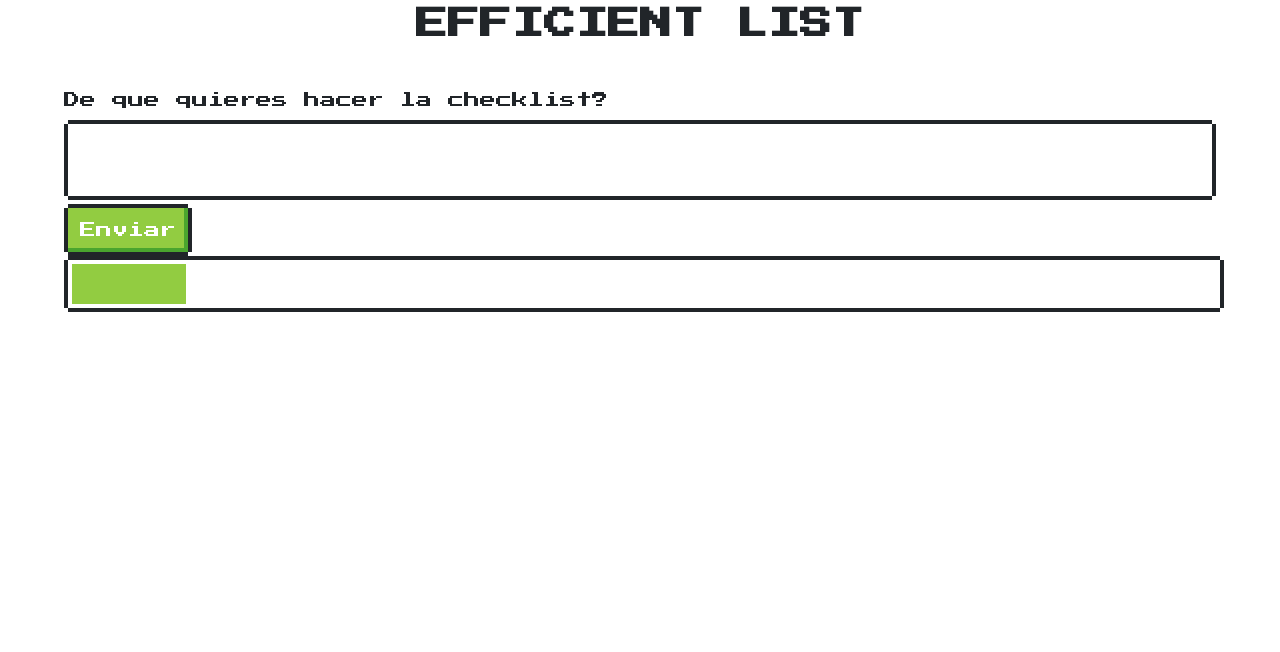
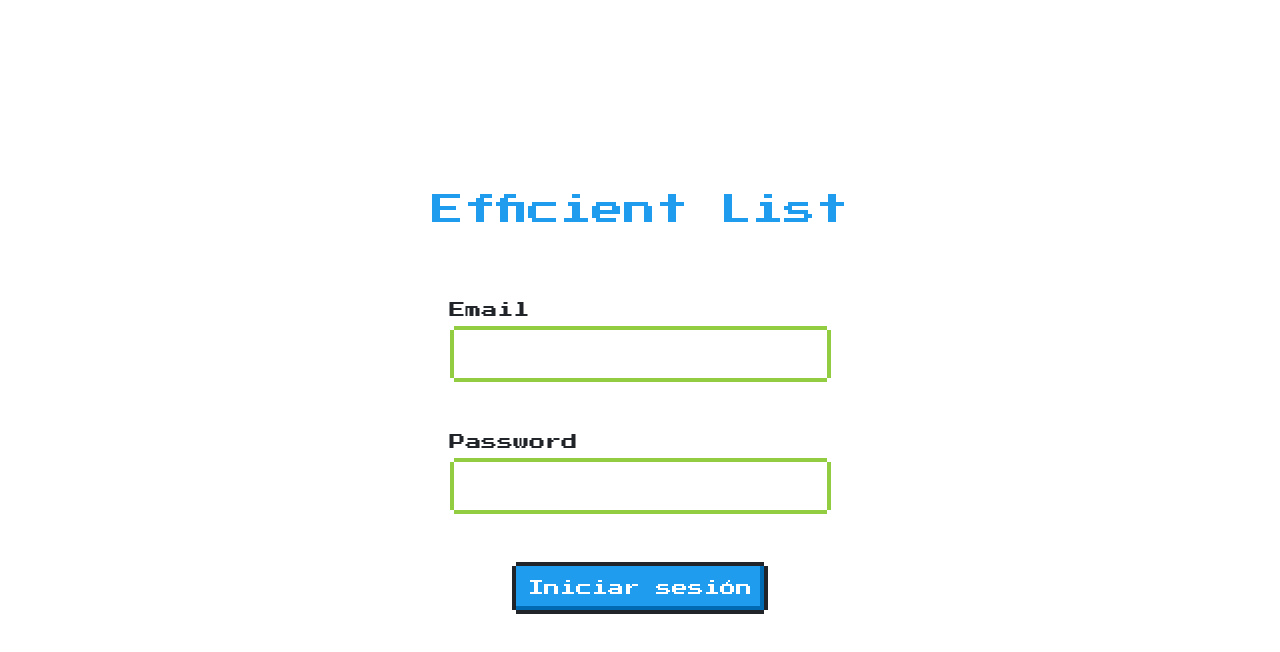
Before and after one commit to jorgeAgoiz/EfficientList, a Next.js app: page / in a window 1280 px wide. Shown: the top 652 px of the page. Built offline with nearby package versions, Linux system fonts and the light colour scheme.

Commit message:
Creating components

```diff
--- /dev/null
+++ b/components/Button/index.tsx
@@ -0,0 +1,15 @@
+interface Props {
+  state?: "is-primary" | "is-success" | "is-warning" | "is-error" | "is-disabled" | null
+  text: string
+  type: "button" | "submit" | "reset" | undefined
+}
+
+const Button = ({ state, text, type = 'button' }: Props): JSX.Element => {
+  return (
+    <button type={type} className={`nes-btn ${state}`}>
+      {text}
+    </button>
+  )
+}
+
+export default Button
--- a/components/Form/Form.module.css
+++ b/components/Form/Form.module.css
@@ -4,4 +4,6 @@
 
 .textarea {
     resize: none;
+    background-color: white;
+    color: black;
 }
--- a/components/Form/index.tsx
+++ b/components/Form/index.tsx
@@ -12,10 +12,16 @@ const Form = (): JSX.Element => {
 
   /* Aqui se mete un useEffect */
 
-  const handleSubmit = (event: FormEvent<HTMLFormElement>) => {
+  const handleSubmit = (event: FormEvent<HTMLFormElement>): void => {
     event.preventDefault()
     console.log({ values: event.currentTarget.theme.value })
     setLoading(true)
+    setTimeout(() => setProgress(50), 500)
+    setTimeout(() => setProgress(90), 1000)
+    setTimeout(() => {
+      setLoading(false)
+      setProgress(10)
+    }, 1500)
   }
 
   return (
@@ -31,13 +37,15 @@ const Form = (): JSX.Element => {
           name="theme"
         ></textarea>
         <button type="submit" className="nes-btn is-success">
-          Enviar
+          Preguntar
         </button>
-        <progress
-          className="nes-progress is-success"
-          value={progress}
-          max="100"
-        />
+        {loading && (
+          <progress
+            className="nes-progress is-success"
+            value={progress}
+            max="100"
+          />
+        )}
       </form>
     </>
   )
--- /dev/null
+++ b/components/Input/Input.module.css
@@ -0,0 +1,4 @@
+.input {
+    background-color: transparent;
+    color: black;
+}
--- /dev/null
+++ b/components/Input/index.tsx
@@ -0,0 +1,18 @@
+import styles from './Input.module.css'
+
+interface Props {
+  label: string,
+  inputType: string,
+  state: string // is-success / is-warning / is-error
+}
+
+const Input = ({ label, inputType = 'text', state }: Props): JSX.Element => {
+  return (
+    <div className="nes-field">
+      <label htmlFor="name_field">{label}</label>
+      <input type={inputType} id="name_field" className={`nes-input ${state} ${styles.input}`} />
+    </div>
+  )
+}
+
+export default Input
--- /dev/null
+++ b/components/SignUp/index.tsx
@@ -0,0 +1,16 @@
+import Button from '../Button'
+import Input from '../Input'
+import Text from '../Text'
+
+const SignUp = (): JSX.Element => {
+  return (
+    <>
+      <Text text="Efficient List" color="is-primary" />
+      <Input label="Email" inputType="text" state="is-success" />
+      <Input label="Password" inputType="password" state="is-success" />
+      <Button state="is-primary" text="Iniciar sesión" type="button" />
+    </>
+  )
+}
+
+export default SignUp
--- /dev/null
+++ b/components/Text/Text.module.css
@@ -0,0 +1,4 @@
+.text {
+    font-size: 2rem;
+    text-align: center;
+}
--- /dev/null
+++ b/components/Text/index.tsx
@@ -0,0 +1,12 @@
+import styles from './Text.module.css'
+
+interface Props {
+  text: string
+  color: "is-primary" | "is-error" | "is-success" | "is-warning" | "is-disabled" | null
+}
+
+const Text = ({ text, color }: Props) => {
+  return <p className={`nes-text ${color} ${styles.text}`}>{text}</p>
+}
+
+export default Text
--- a/pages/Home.module.css
+++ b/pages/Home.module.css
@@ -1,8 +1,9 @@
 .main {
     width: 100%;
+    height: 100vh;
     display: flex;
     flex-direction: column;
     justify-content: center;
     align-items: center;
-    gap: 2rem;
+    gap: 3rem;
 }
--- a/pages/index.tsx
+++ b/pages/index.tsx
@@ -1,20 +1,21 @@
 import Head from 'next/head'
-import Form from '../components/Form'
+import SignUp from '../components/SignUp'
 import styles from './Home.module.css'
 
-export default function Home() {
+const Home = (): JSX.Element => {
   return (
     <>
       <Head>
-        <title>Create Next App</title>
+        <title>Efficient List</title>
         <meta name="description" content="Generated by create next app" />
         <meta name="viewport" content="width=device-width, initial-scale=1" />
         <link rel="icon" href="/favicon.ico" />
       </Head>
       <main className={styles.main}>
-        <h1>EFFICIENT LIST</h1>
-        <Form />
+        <SignUp />
       </main>
     </>
   )
 }
+
+export default Home
```
